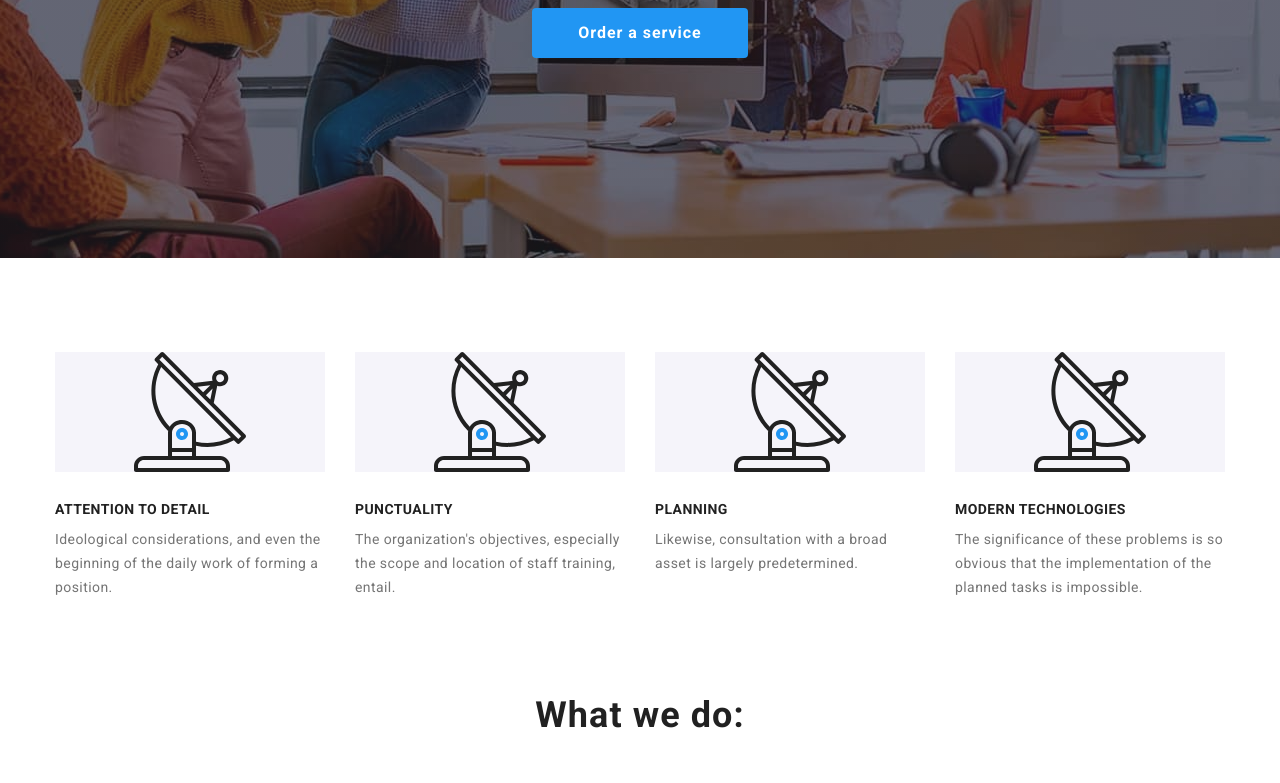
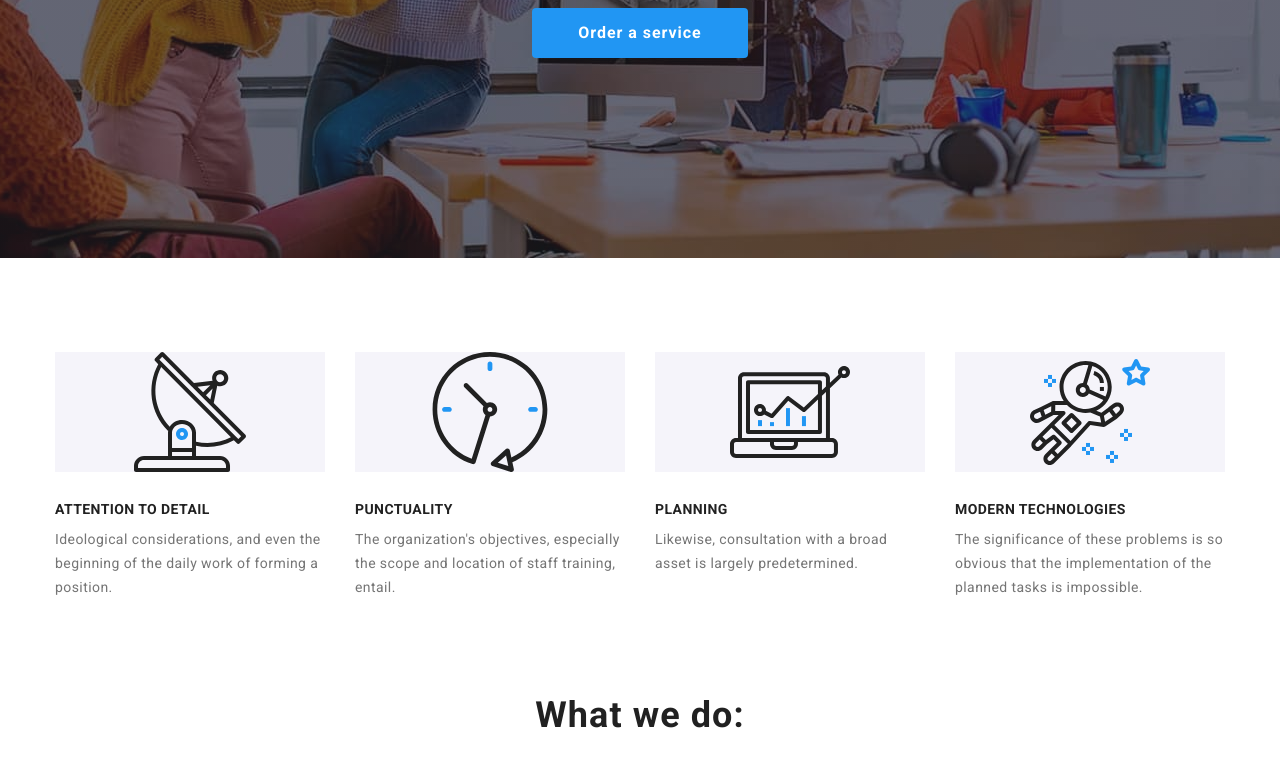
Before and after one commit to Oleg-Shol/goit-markup-hw-04, a plain HTML site: page index.html in a window 1280 px wide. Shown: the part 422-1205 px from the top of the page. Drawn offline with nearby package versions, Linux system fonts and the light colour scheme.

Commit message:
add svg in features

```diff
--- a/css/styles.css
+++ b/css/styles.css
@@ -61,7 +61,7 @@
   display: flex;
 }
 
-.list-features{
+.list-features {
   width: 270px;
 }
 .list-features::before {
@@ -77,6 +77,15 @@
 
 .icon-antena::before {
   background-image: url(../Images/svg-icons/antena.svg);
+}
+.icon-clock::before {
+  background-image: url(../Images/svg-icons/clock.svg);
+}
+.icon-diagram::before {
+  background-image: url(../Images/svg-icons/diagram.svg);
+}
+.icon-astronaut::before {
+  background-image: url(../Images/svg-icons/astronaut.svg);
 }
 
 .features h3 {
--- a/index.html
+++ b/index.html
@@ -63,18 +63,18 @@
                 position.
               </p>
             </li>
-            <li class="list-features icon-antena">
+            <li class="list-features icon-clock">
               <h3>PUNCTUALITY</h3>
               <p>
                 The organization's objectives, especially the scope and location of staff training,
                 entail.
               </p>
             </li>
-            <li class="list-features icon-antena">
+            <li class="list-features icon-diagram">
               <h3>PLANNING</h3>
               <p>Likewise, consultation with a broad asset is largely predetermined.</p>
             </li>
-            <li class="list-features icon-antena">
+            <li class="list-features icon-astronaut">
               <h3>MODERN TECHNOLOGIES</h3>
               <p>
                 The significance of these problems is so obvious that the implementation of the
```
Also changed, not shown: Images/svg-icons/astronaut.svg (added), Images/svg-icons/clock.svg (added), Images/svg-icons/diagram.svg (added).
